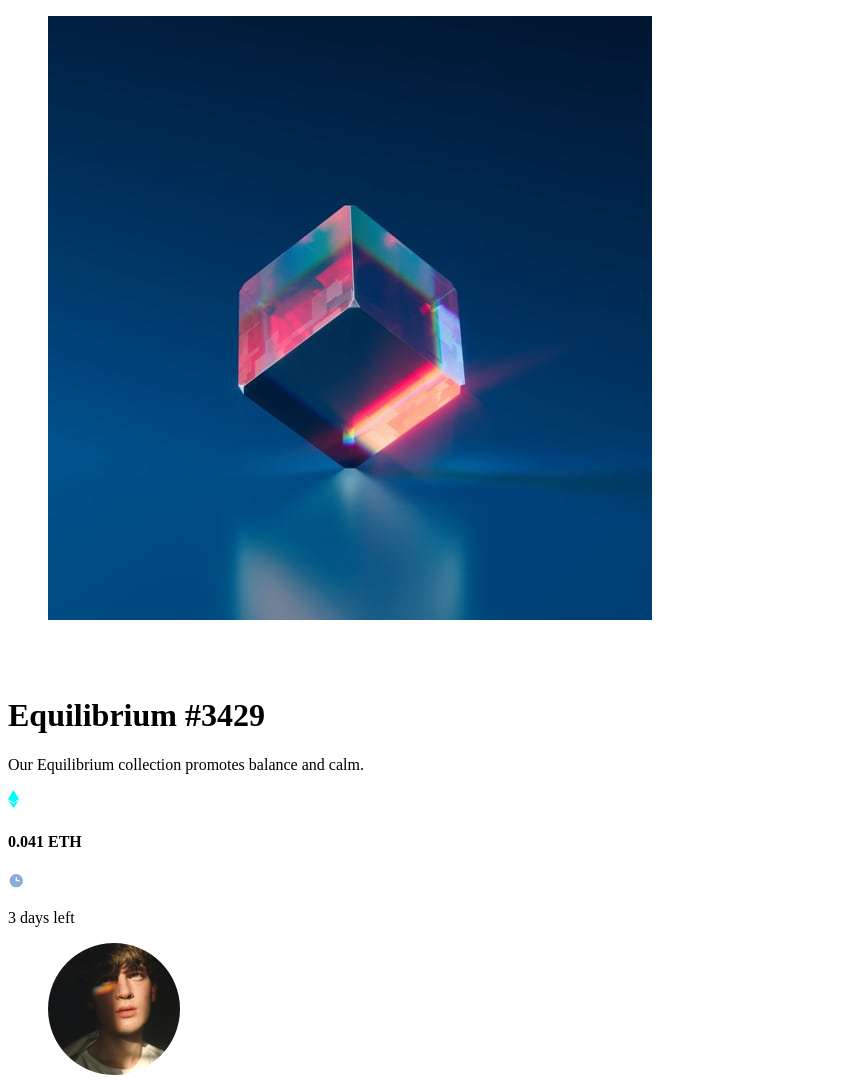
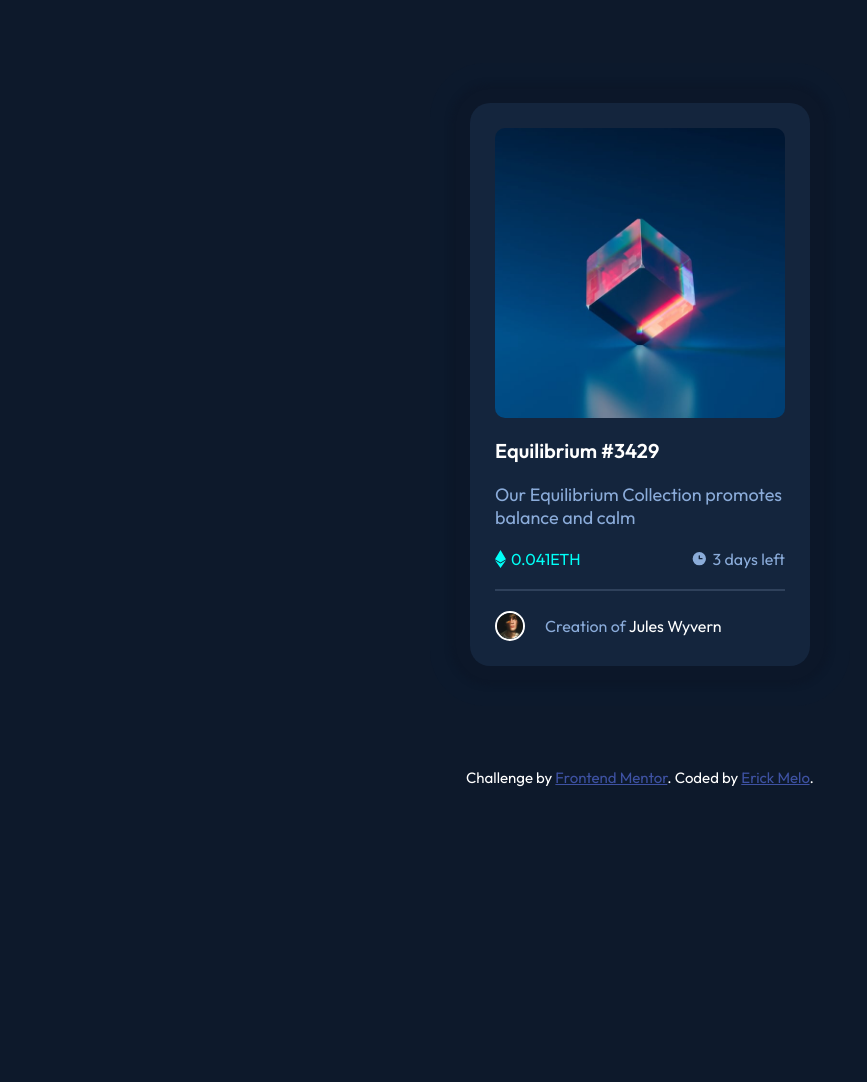
Before and after one commit to Kokos09/NFT-preview-card-component, a plain HTML site: page index.html in a window 1280 px wide. Shown: the top 1082 px of the page, without its empty margins (0-867 px from the left). After the commit the page ends 800 px from the top, so only its background shows below. Drawn offline with Linux system fonts and the light colour scheme.

Commit message:
Restore Challenge

```diff
--- /dev/null
+++ b/assets/style.css
@@ -0,0 +1,149 @@
+@import url('https://fonts.googleapis.com/css2?family=Outfit:wght@300;400;600&family=Poppins:wght@400;600;700&display=swap');
+
+* {
+    margin: 0;
+    padding: 0;
+    box-sizing: border-box;
+    font-family: 'Outfit', sans-serif;
+}
+
+body {
+    background-color: hsl(217, 54%, 11%);
+}
+
+.container {
+    max-width: 1140px;
+    width: 100%;
+    margin: auto;
+    height: calc(100vh - 4vh);
+    display: flex;
+    justify-content: center;
+    align-items: center;
+}
+
+.layout-area {
+    padding: 25px;
+    background-color: hsl(216, 50%, 16%);
+    border-radius: 20px;
+    box-shadow: 0px 0px 5px 20px #0c1729,
+        0px 0px 0px 40px #0c192c;
+}
+
+.image-area {
+    width: 290px;
+    height: 290px;
+}
+
+.image-area .photo-hover {
+    width: inherit;
+    height: inherit;
+    position: absolute;
+    background-color: hsla(178, 100%, 50%, 0.418);
+    display: flex;
+    justify-content: center;
+    align-items: center;
+    border-radius: 10px;
+    display: none;
+}
+
+.image-area .photo-hover img {
+    width: 48px;
+    height: 48px;
+}
+
+.image-area img {
+    width: 100%;
+    border-radius: 10px;
+}
+
+.image-area:hover .photo-hover {
+    display: flex;
+    cursor: pointer;
+}
+
+.text-area {
+    margin-top: 20px;
+}
+
+.text-area h4 {
+    font-size: 20px;
+    color: #FFF;
+    margin-bottom: 20px;
+}
+
+.text-area h4:hover {
+    cursor: pointer;
+    color: hsl(178, 100%, 50%);
+}
+
+.text-area p {
+    color: hsl(215, 51%, 70%);
+    font-size: 18px;
+}
+
+.status-area {
+    margin-top: 20px;
+    display: flex;
+    justify-content: space-between;
+}
+
+.ETH {
+    display: flex;
+    align-items: center;
+    color: hsl(178, 100%, 50%);
+}
+
+.ETH img {
+    margin-right: 5px;
+}
+
+.time {
+    display: flex;
+    align-items: center;
+    color: hsl(215, 51%, 70%);
+}
+
+.time img {
+    margin-right: 5px;
+}
+
+.line {
+    margin-top: 20px;
+    border: 1px solid hsl(215, 32%, 27%);
+}
+
+.avatar-area {
+    margin-top: 20px;
+    display: flex;
+    align-items: center;
+}
+
+.avatar-area img {
+    border: 2px solid #FFF;
+    border-radius: 50%;
+    width: 30px;
+    margin-right: 20px;
+}
+
+.avatar-area p {
+    color: hsl(215, 51%, 70%);
+}
+
+.avatar-area span {
+    color: #FFF;
+}
+
+.avatar-area span:hover {
+    cursor: pointer;
+    color: hsl(178, 100%, 50%);
+}
+
+.attribution {
+    font-size: 15px;
+    text-align: center;
+    color: #FFF;
+}
+
+.attribution a {
+    color: hsl(228, 45%, 44%);
+}
--- a/index.html
+++ b/index.html
@@ -2,39 +2,48 @@
 <html lang="en">
 <head>
   <meta charset="UTF-8">
-    <meta http-equiv="X-UA-Compatible" content="IE=edge">
-    <meta name="viewport" content="width=device-width, initial-scale=1.0">
-    <link rel="stylesheet" href="css/style.css">
-    <title>NFT Preview Card Component</title>
+  <meta name="viewport" content="width=device-width, initial-scale=1.0"> <!-- displays site properly based on user's device -->
+
+  <link rel="icon" type="image/png" sizes="32x32" href="./images/favicon-32x32.png">
+  <link rel="stylesheet" type="text/css" href="assets/style.css" />
+
+  <title>Frontend Mentor | NFT preview card component</title>
 </head>
 <body>
-    <div class="card-wrapper">
-        <div class="card-content">
-            <figure class="card__image-wrapper">
-                <img src="images/image-equilibrium.jpg" alt="Card Image" class="card-image">
-                <div class="card-image__overlay">
+<div class="container">
+  <div class="layout-area">
+    <div class="image-area">
+      <div class="photo-hover">
+        <img src="images/icon-view.svg" alt="Icon view" />
       </div>
-                <img src="images/icon-view.svg" class="icon-view" alt="Icon view">
-            </figure>
-            <h1 class="card-title">Equilibrium #3429</h1>
-            <p class="card-description">Our Equilibrium collection promotes balance and calm.</p>
-            <div class="equilibrium-value__wrapper">
-                <div class="equilibrium-value">
-                    <img src="images/icon-ethereum.svg" alt="Icon Ethereum">
-                    <h4 class="equilibrium-value-text">0.041 ETH</h4>
+      <img src="images/image-equilibrium.jpg" alt="Icon view">
     </div>
-                <div class="days-left__wrapper">
-                    <img src="images/icon-clock.svg" alt="Icon Clock">
-                    <p class="days-left">3 days left</p>
+    <div class="text-area">
+      <h4>Equilibrium #3429</h4>
+      <p>Our Equilibrium Collection promotes <br/>
+          balance and calm
+      </p>
+    </div>
+    <div class="status-area">
+      <div class="ETH">
+        <img src="images/icon-ethereum.svg" alt="Icon Etherum"/>
+        0.041ETH
+    </div>
+      <div class="time">
+        <img src="images/icon-clock.svg" alt="Icon Clock" />
+        3 days left
       </div>
     </div>
-            <div class="user-info__wrapper">
-                <figure class="user-info__image-wrapper">
-                    <img src="images/image-avatar.png" alt="User Info Image" class="user-info__image">
-                </figure>
-                <p class="user-info">Creation of <span class="user-name">Jules Wyvern</span></p>
+    <div class="line"></div>
+    <div class="avatar-area">
+      <img src="images/image-avatar.png" alt="Icon Avatar" />
+      <p>Creation of <span>Jules Wyvern</span>
     </div>
   </div>
 </div>
+<div class="attribution">
+  Challenge by <a href="https://www.frontendmentor.io?ref=challenge" target="_blank">Frontend Mentor</a>.
+  Coded by <a href="#">Erick Melo</a>.
+</div>
 </body>
 </html>
```
Lines whose indentation alone changed are shown as unchanged.
